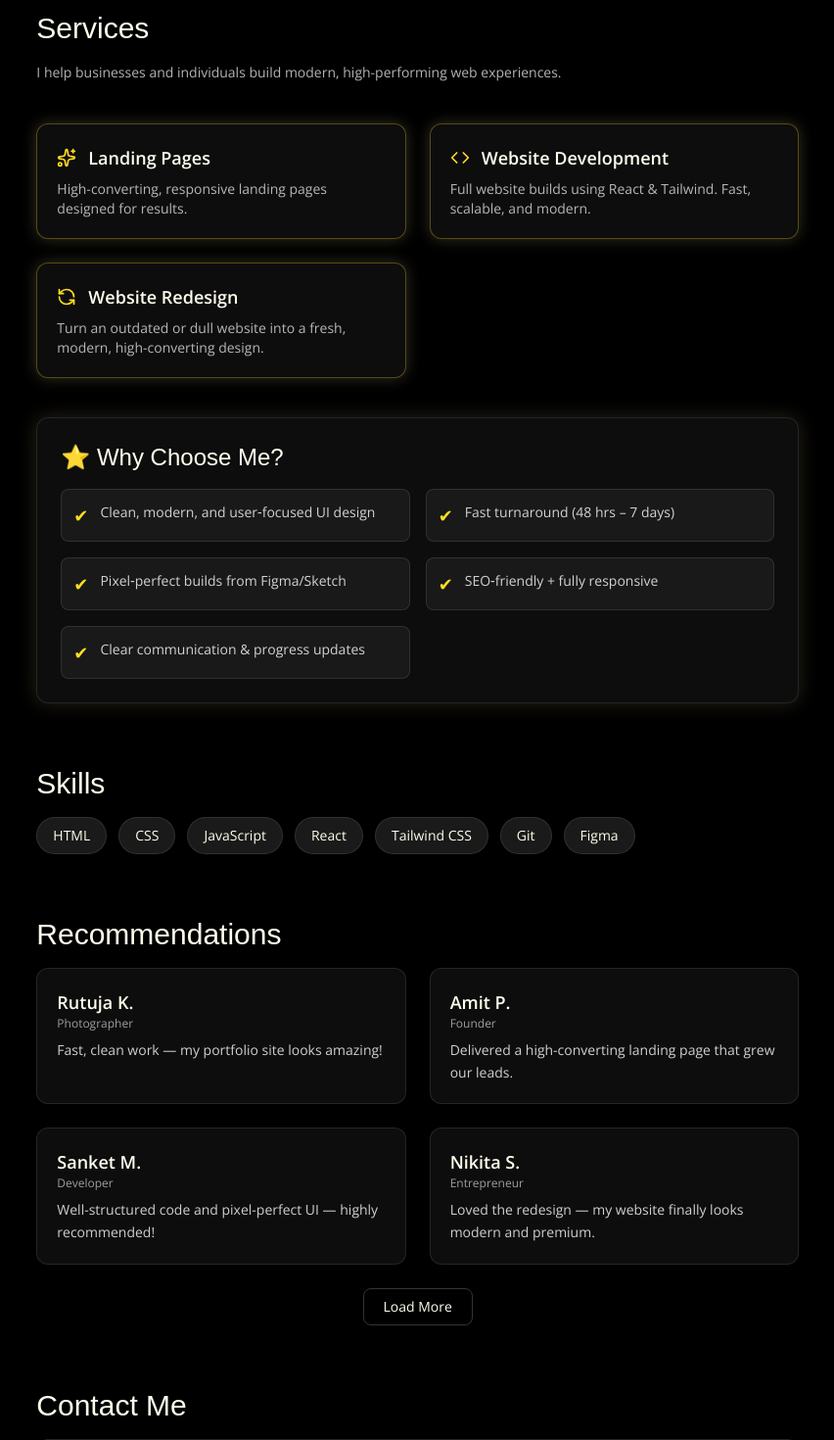
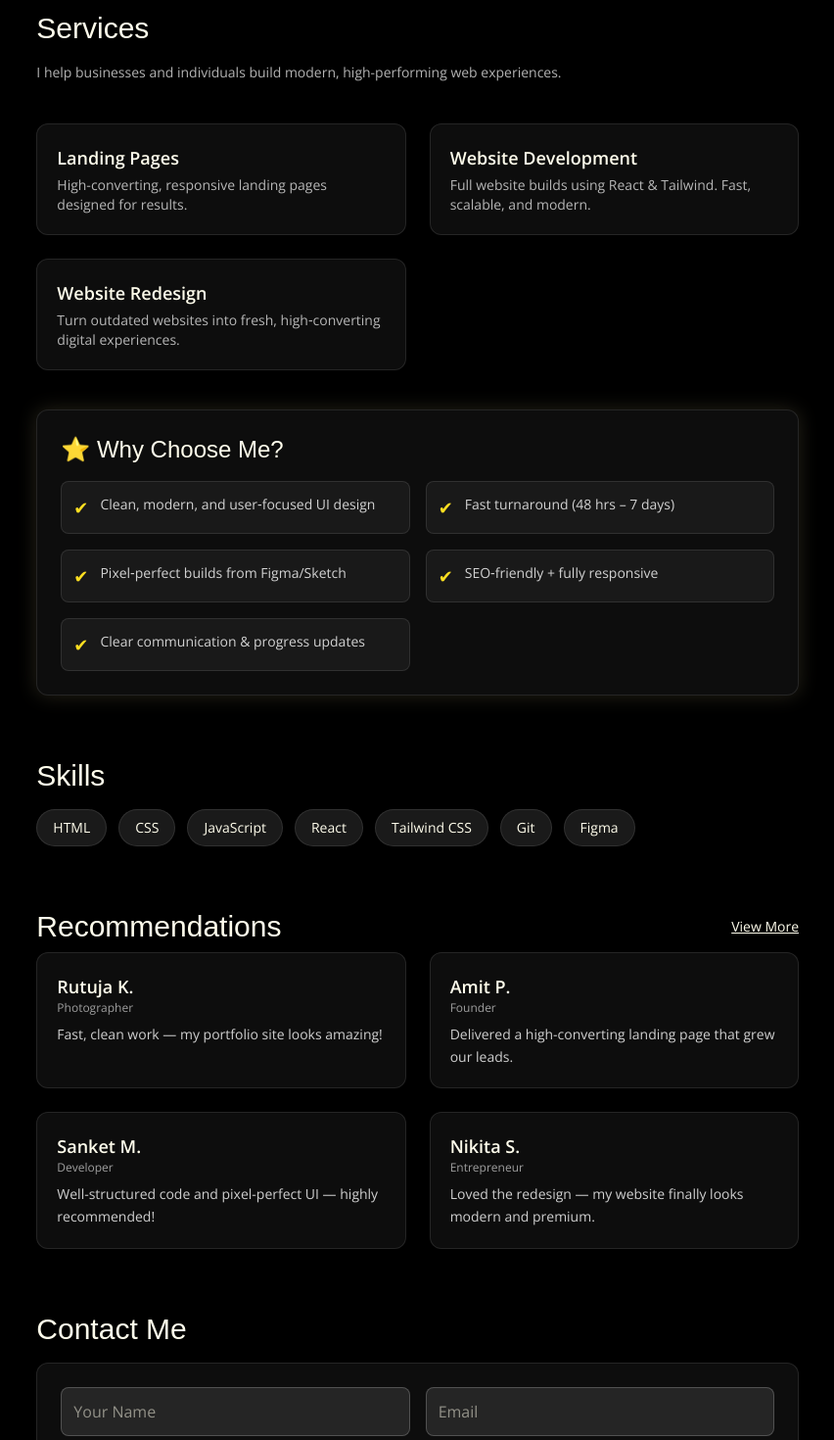
Before and after one commit to pranjalipongde/portfolio2.0, a React (Vite) app: page / in a window 1280 px wide. Shown: the part 1500-2970 px from the top of the page at 98% size, without its empty margins (416-1268 px from the left). Built offline with nearby package versions, Linux system fonts and the light colour scheme; a web font is replaced by a local one.

Commit message:
added view more button

```diff
--- a/src/components/Endorsements.jsx
+++ b/src/components/Endorsements.jsx
@@ -38,45 +38,40 @@ const endorsementsList = [
 export default function Endorsements() {
   const [visible, setVisible] = useState(4);
 
-  const showMore = () => {
-    setVisible((prev) => prev + 4);
-  };
+  const showMore = () => setVisible((prev) => prev + 4);
 
   return (
-    <section id="endorsements" className="space-y-6">
-      <h2 className="text-3xl font-rammetto mb-4">Recommendations</h2>
+    <section id="recommendations" className="space-y-6">
+      {/* Header with View More */}
+      <div className="flex items-center justify-between mb-2">
+        <h2 className="text-3xl font-rammetto">Recommendations</h2>
+
+        {visible < endorsementsList.length && (
+          <button
+            onClick={showMore}
+            className="text-sm underline hover:text-yellow-300 transition"
+          >
+            View More
+          </button>
+        )}
+      </div>
 
       <div className="grid sm:grid-cols-2 gap-6">
-        <AnimatePresence>
-          {endorsementsList.slice(0, visible).map((e, i) => (
+        {endorsementsList.slice(0, visible).map((r, i) => (
           <motion.div
             key={i}
-              initial={{ opacity: 0, y: 12 }}
+            initial={{ opacity: 0, y: 20 }}
             whileInView={{ opacity: 1, y: 0 }}
             viewport={{ once: true }}
             transition={{ duration: 0.4 }}
-              className="p-5 rounded-xl bg-white/5 border border-white/10 hover:bg-white/10 transition"
+            className="p-5 rounded-xl border border-white/10 bg-white/5 hover:bg-white/10 transition"
           >
-              <h4 className="text-lg font-semibold">{e.name}</h4>
-              <p className="text-xs text-white/60">{e.role}</p>
-              <p className="mt-2 text-sm text-white/80 leading-relaxed">
-                {e.text}
-              </p>
+            <h4 className="font-semibold text-lg">{r.name}</h4>
+            <p className="text-xs text-white/60 mb-2">{r.role}</p>
+            <p className="text-sm text-white/80 leading-relaxed">{r.text}</p>
           </motion.div>
         ))}
-        </AnimatePresence>
       </div>
-
-      {visible < endorsementsList.length && (
-        <div className="flex justify-center">
-          <button
-            onClick={showMore}
-            className="px-5 py-2 rounded-lg border border-white/20 hover:bg-white/10 text-sm transition"
-          >
-            Load More
-          </button>
-        </div>
-      )}
     </section>
   );
 }
--- a/src/components/Services.jsx
+++ b/src/components/Services.jsx
@@ -30,13 +30,9 @@ const Services = () => {
       <div className="grid sm:grid-cols-2 gap-6">
         <motion.div
           {...cardMotion}
-          className="p-5 rounded-xl border border-yellow-300/30 bg-white/5 hover:bg-white/10
-shadow-[0_0_15px_rgba(255,238,163,0.2)] transition"
+          className="p-5 rounded-xl border border-white/10 bg-white/5 hover:bg-white/10 transition "
         >
-          <div className="flex items-center gap-3 mb-2">
-            <Sparkles size={20} className="text-yellow-300" />
-            <h4 className="font-semibold text-lg">Landing Pages</h4>
-          </div>
+          <h4 className="font-semibold text-lg mb-1">Landing Pages</h4>
           <p className="text-white/70 text-sm">
             High-converting, responsive landing pages designed for results.
           </p>
@@ -44,13 +40,9 @@ shadow-[0_0_15px_rgba(255,238,163,0.2)] transition"
 
         <motion.div
           {...cardMotion}
-          className="p-5 rounded-xl border border-yellow-300/30 bg-white/5 hover:bg-white/10
-shadow-[0_0_15px_rgba(255,238,163,0.2)] transition"
+          className="p-5 rounded-xl border border-white/10 bg-white/5 hover:bg-white/10 transition "
         >
-          <div className="flex items-center gap-3 mb-2">
-            <Code size={20} className="text-yellow-300" />
-            <h4 className="font-semibold text-lg">Website Development</h4>
-          </div>
+          <h4 className="font-semibold text-lg mb-1">Website Development</h4>
           <p className="text-white/70 text-sm">
             Full website builds using React & Tailwind. Fast, scalable, and
             modern.
@@ -59,16 +51,12 @@ shadow-[0_0_15px_rgba(255,238,163,0.2)] transition"
 
         <motion.div
           {...cardMotion}
-          className="p-5 rounded-xl border border-yellow-300/30 bg-white/5 hover:bg-white/10
-shadow-[0_0_15px_rgba(255,238,163,0.2)] transition"
+          className="p-5 rounded-xl border border-white/10 bg-white/5 hover:bg-white/10 transition "
         >
-          <div className="flex items-center gap-3 mb-2">
-            <RefreshCcw size={20} className="text-yellow-300" />
-            <h4 className="font-semibold text-lg">Website Redesign</h4>
-          </div>
+          <h4 className="font-semibold text-lg mb-1">Website Redesign</h4>
           <p className="text-white/70 text-sm">
-            Turn an outdated or dull website into a fresh, modern,
-            high-converting design.
+            Turn outdated websites into fresh, high‑converting digital
+            experiences.
           </p>
         </motion.div>
       </div>
```
Lines whose indentation alone changed are shown as unchanged.
